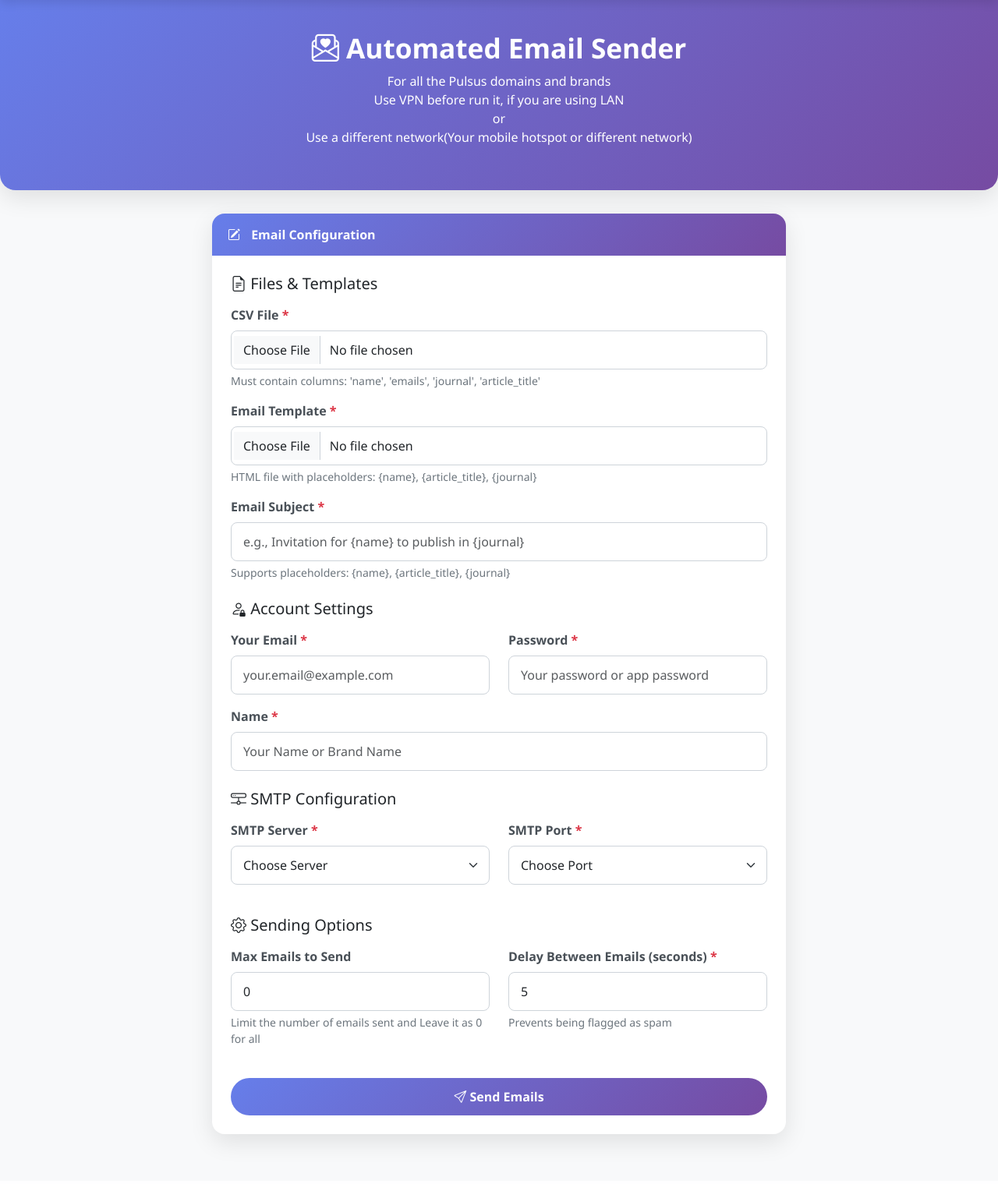
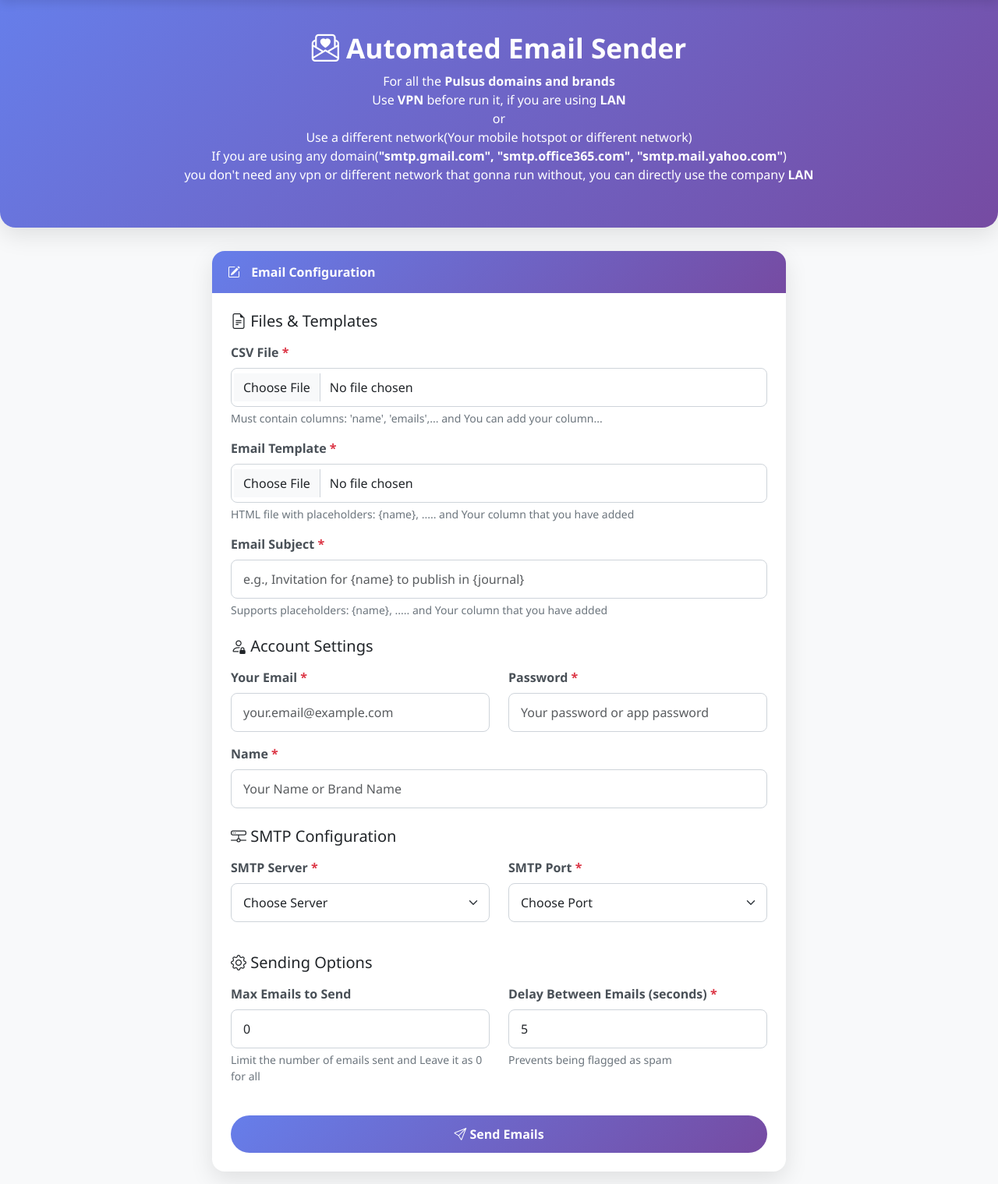
Before and after one commit to arupa444/web-scraping-info-of-authors-though-API-to-automate-the-mailing, a FastAPI app: page / in a window 1280 px wide. Shown: the part 62-1581 px from the top of the page at 78% size. Before the commit the page ends 1536 px from the top, so only its background shows below. Run offline with FastAPI, Linux system fonts and the light colour scheme.

Commit message:
Update upload_form.html

```diff
--- a/templates/upload_form.html
+++ b/templates/upload_form.html
@@ -5,8 +5,11 @@
 {% endblock %}
 
 {% block hero_title %}<i class="bi bi-envelope-paper-heart"></i> Automated Email Sender{% endblock %}
-{% block hero_subtitle %}For all the Pulsus domains and brands<br>Use VPN before run it, if you are using
-LAN<br>or<br>Use a different network(Your mobile hotspot or different network){% endblock %}
+{% block hero_subtitle %}For all the <b>Pulsus domains and brands</b><br>Use <b>VPN</b> before run it, if you are using
+<b>LAN</b><br>or<br>Use a different network(Your mobile hotspot or different network)<br>If you are using any
+domain(<b>"smtp.gmail.com", "smtp.office365.com", "smtp.mail.yahoo.com"</b>)<br>you don't need any vpn or different
+network
+that gonna run without, you can directly use the company <b>LAN</b>{% endblock %}
 
 {% block content %}
 <div class="row">
@@ -26,20 +29,23 @@ LAN<br>or<br>Use a different network(Your mobile hotspot or different network){%
                             <label for="csv_file" class="form-label required-field">CSV File</label>
                             <input type="file" class="form-control" id="csv_file" name="csv_file" accept=".csv"
                                 required>
-                            <div class="form-text">Must contain columns: 'name', 'emails', 'journal', 'article_title'
+                            <div class="form-text">Must contain columns: 'name', 'emails',... and You can add your
+                                column...
                             </div>
                         </div>
                         <div class="mb-3">
                             <label for="email_template_file" class="form-label required-field">Email Template</label>
                             <input type="file" class="form-control" id="email_template_file" name="email_template_file"
                                 accept=".html" required>
-                            <div class="form-text">HTML file with placeholders: {name}, {article_title}, {journal}</div>
+                            <div class="form-text">HTML file with placeholders: {name}, ..... and Your column that you
+                                have added</div>
                         </div>
                         <div class="mb-3">
                             <label for="subjectForEmail" class="form-label required-field">Email Subject</label>
                             <input type="text" class="form-control" id="subjectForEmail" name="subjectForEmail" required
                                 placeholder="e.g., Invitation for {name} to publish in {journal}">
-                            <div class="form-text">Supports placeholders: {name}, {article_title}, {journal}</div>
+                            <div class="form-text">Supports placeholders: {name}, ..... and Your column that you have
+                                added</div>
                         </div>
                     </div>
                     <!-- Account Settings Section -->
```
